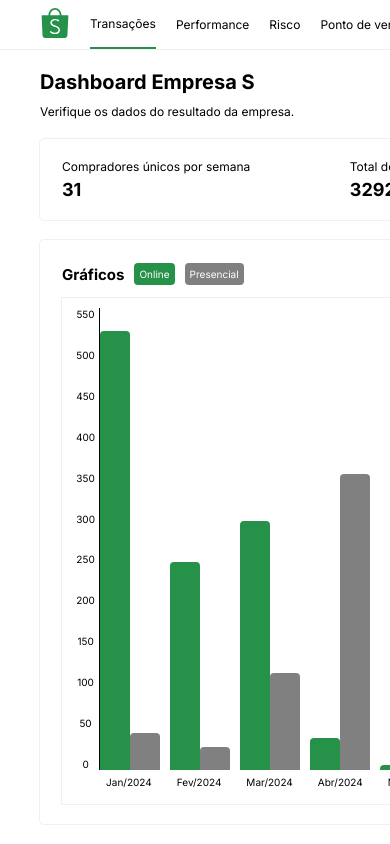
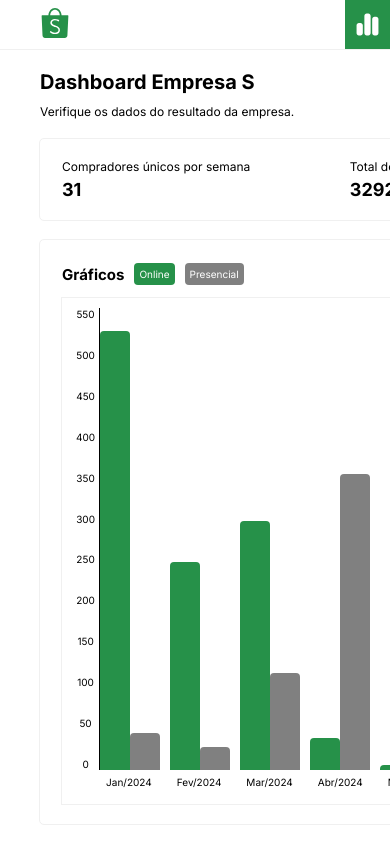
Before and after one commit to carlosr-lotus/next-shop-dashboard, a Next.js app: page / in a window 390 px wide. Built offline with nearby package versions, Linux system fonts and the light colour scheme.

Commit message:
FIX: responsive header

```diff
--- a/src/components/Header.tsx
+++ b/src/components/Header.tsx
@@ -12,7 +12,8 @@ export default function Header() {
             <div className={styles.logo}>
                 <SiShopee size={30}/>
             </div>
-            <ul>
+
+            <ul className={styles.headerMenu}>
                 <li>Transações</li>
                 <li>Performance</li>
                 <li>Risco</li>
@@ -21,6 +22,12 @@ export default function Header() {
                 <li>Relatórios</li>
                 <li>Conta</li>
             </ul>
+
+            <div className={styles.sectionTwoMobile}>
+                <div className={styles.iconDashboard}>
+                    <FaChartSimple size={25} />
+                </div>
+            </div>
 
             <div className={styles.sectionTwo}>
                 <div className={styles.icons}>
--- a/src/styles/components/Header.module.css
+++ b/src/styles/components/Header.module.css
@@ -5,9 +5,13 @@
     border-bottom : .1rem solid var(--line);
 
     display: grid;
-    grid-template-columns: max-content max-content 1fr;
-    gap: 2rem;
+        gap: 2rem;
     align-items: center;
+}
+
+/* Mobile First */
+.container {
+    grid-template-columns: 1fr 1fr;
 }
 
 .logo {
@@ -18,7 +22,7 @@
     fill: #269149;
 }
 
-.container > ul {
+.headerMenu {
     height: 100%;
     list-style-type: none;
 
@@ -27,12 +31,11 @@
     gap: 2rem;
 }
 
-.container > ul > li {
-
+.headerMenu > li {
     cursor: pointer;
 }
 
-.container > ul > li:nth-child(1) {
+.headerMenu > li:nth-child(1) {
     height: inherit;
 
     border-bottom: .2rem solid #269149;
@@ -41,7 +44,12 @@
     align-items: center;
 }
 
-.sectionTwo {
+.headerMenu {
+    display: none;
+}
+
+.sectionTwo,
+.sectionTwoMobile {
     height: 100%;
 
     display: flex;
@@ -50,6 +58,10 @@
 
     place-content: flex-end;
     align-self: center;
+}
+
+.sectionTwo {
+    display: none;
 }
 
 .icons {
@@ -94,3 +106,21 @@
 .iconDashboard > svg {
     fill: white;
 }
+
+@media (min-width: 1024px) {
+    .container {
+        grid-template-columns: max-content max-content 1fr;
+    }
+    .sectionTwoMobile {
+        display: none;
+    }
+
+    .headerMenu {
+        display: flex;
+    }
+
+    .sectionTwo {
+        display: flex;
+    }
+
+}
```
